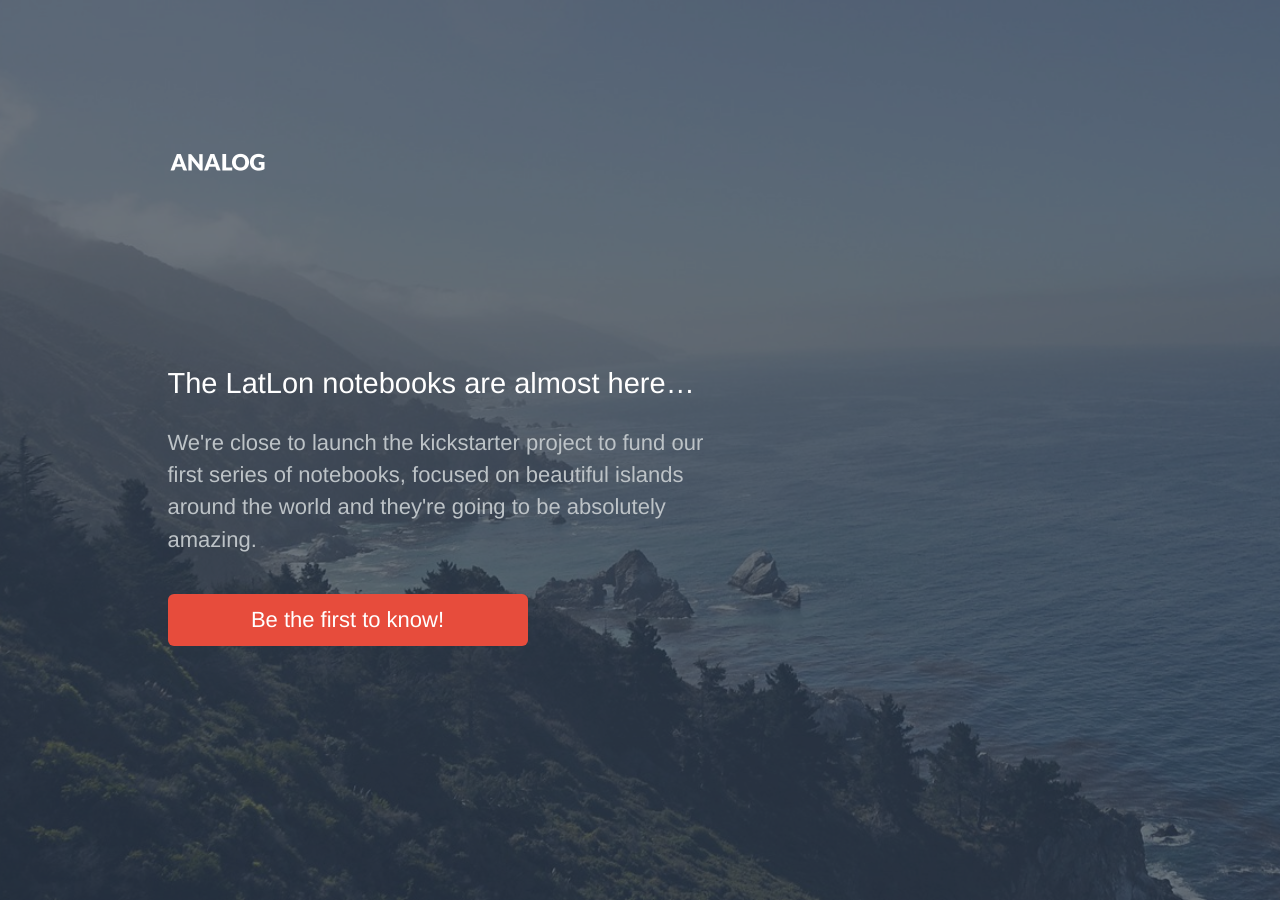
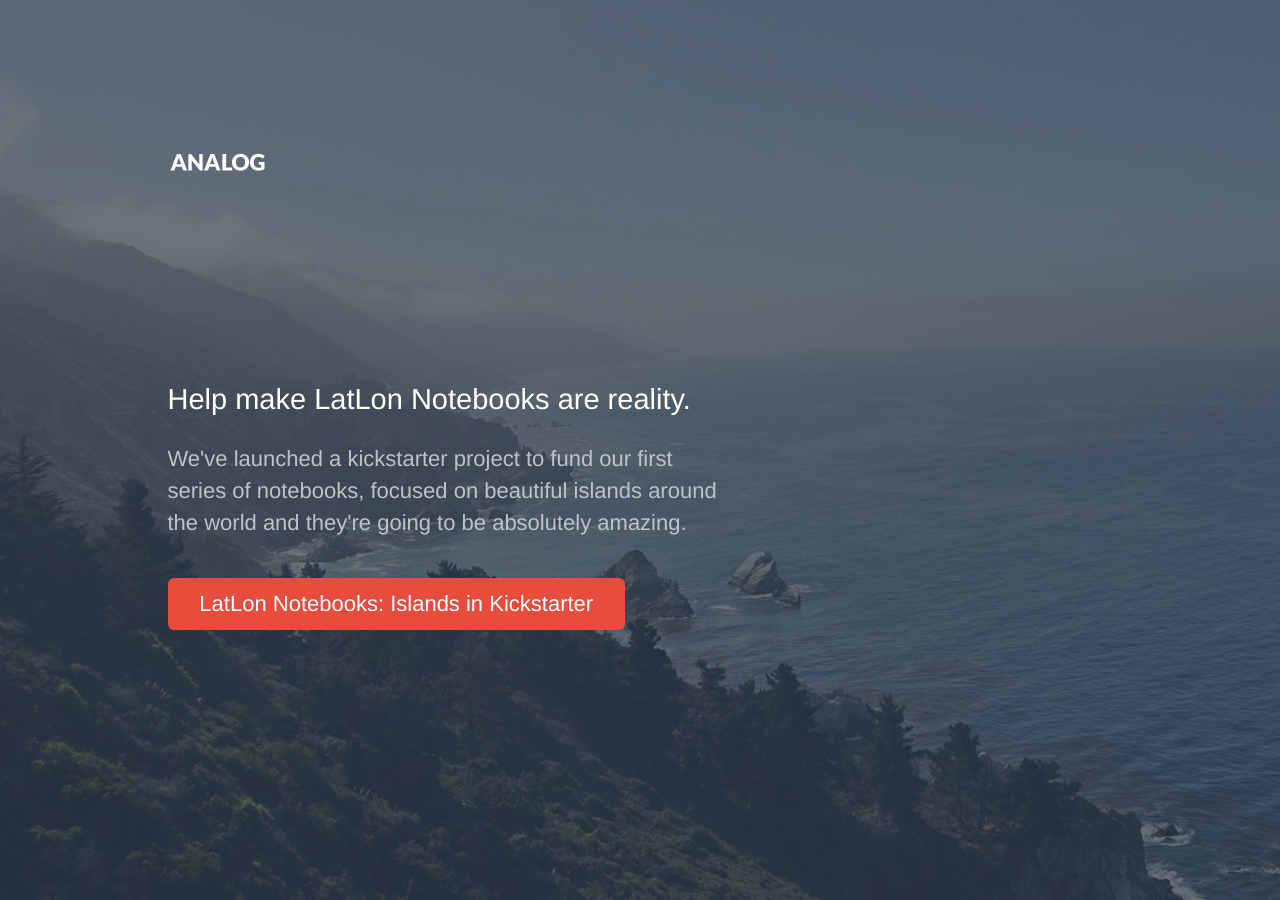
Before and after one commit to joinanalog/joinanalog.github.com, a Jekyll site: the page built from index.html, in a window 1280 px wide and 900 px high. Built offline with Jekyll 4.4.1, drawn with Linux system fonts in a browser that asks for light colours.

Commit message:
Updated hero

```diff
--- a/_includes/latlon-islands/hero.html
+++ b/_includes/latlon-islands/hero.html
@@ -14,14 +14,16 @@
   <div class="container">
     <div class="row">
     <div class="col-xs-10 col-xs-offset-1 col-sm-6 col-sm-offset-1 content">
-      <h3>The LatLon notebooks are almost here…</h3>
+      <h3>Help make LatLon Notebooks are reality.</h3>
       <p class="lead">
-        We're close to launch the kickstarter project to fund our first series of notebooks, focused on beautiful islands around the world and they're going to be absolutely amazing.
+        We've launched a kickstarter project to fund our first series of notebooks, focused on beautiful islands around the world and they're going to be absolutely amazing.
       </p>
       <br>
       <div class="row">
-      <div class="col-md-8">
-        <a class="btn btn-danger btn-huge" href="#subscribe-form">Be the first to know!</a>
+      <div class="col-md-10">
+        <a class="btn btn-danger btn-huge" href="#subscribe-form">
+          LatLon Notebooks: Islands in Kickstarter
+        </a>
       </div>
       </div>
     </div>
```
